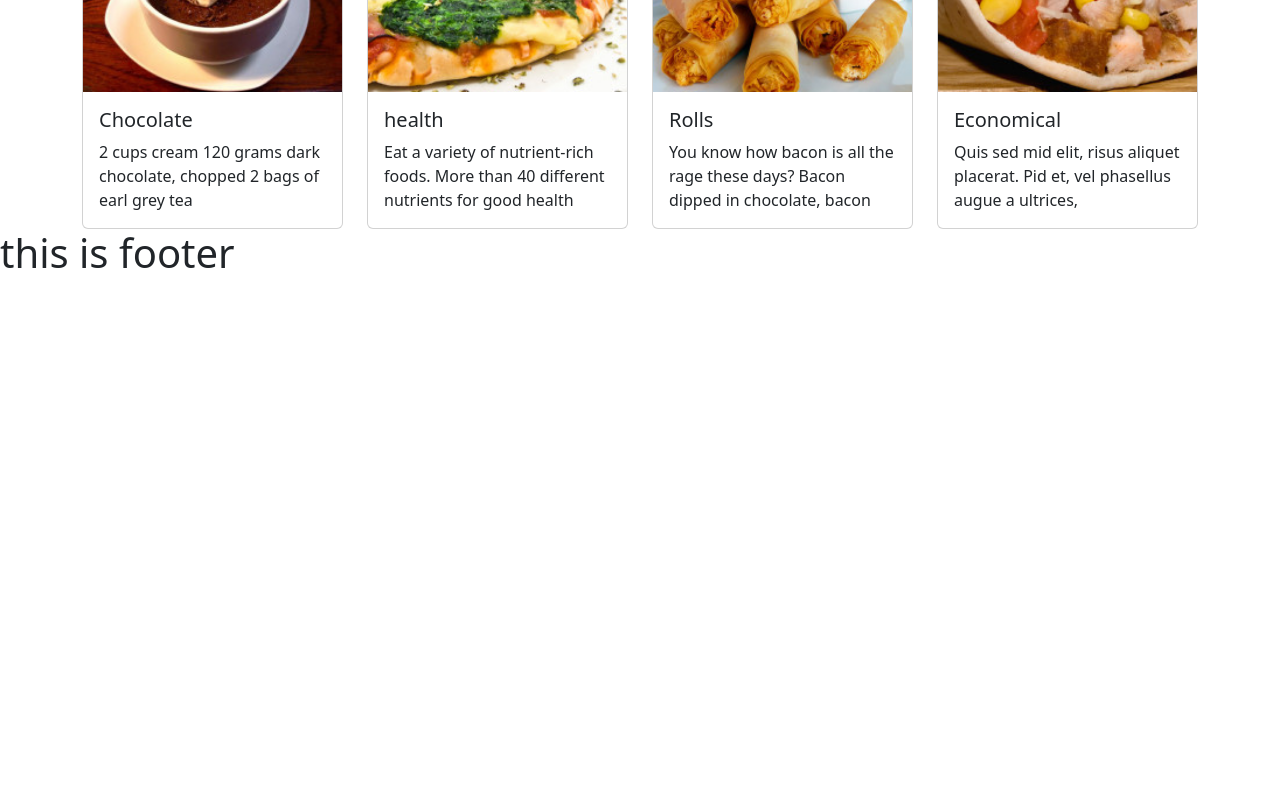
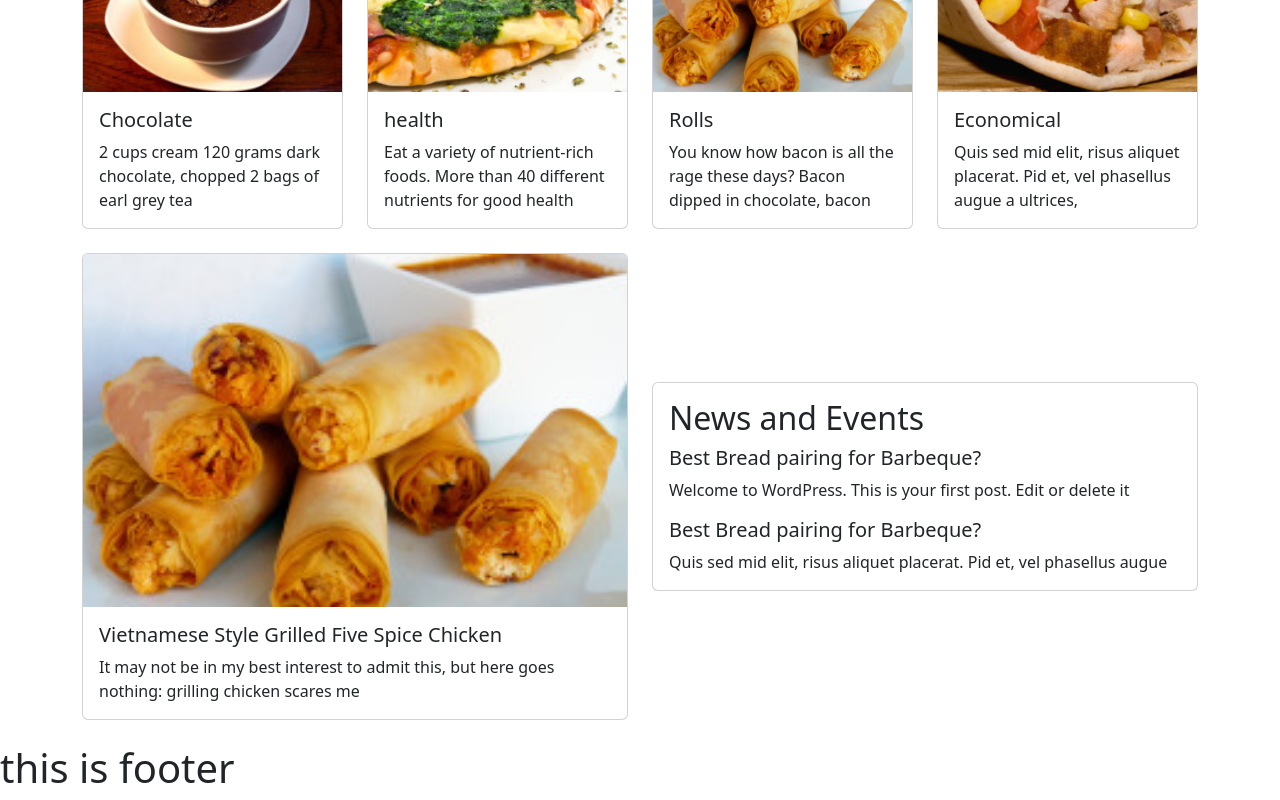
Before and after one commit to jakaria987/resume1, a React (Vite) app: page / in a window 1280 px wide. Shown: the part 2545-3345 px from the top of the page. Before the commit the page ends 2830 px from the top, so only its background shows below. Built offline with nearby package versions, Linux system fonts and the light colour scheme.

Commit message:
extra section 2

```diff
--- a/src/components/Home/Home/Home.jsx
+++ b/src/components/Home/Home/Home.jsx
@@ -202,7 +202,37 @@ const Home = () => {
           </div>
         </div>
 
-
+        {/* extra section 2*/}
+        <div className="my-4">
+          <div class="row row-cols-1 row-cols-md-2 g-4 d-flex align-items-center">
+            <div className="col">
+              <div className="card">
+                <img src={hot3} className="card-img-top" alt="..." />
+                <div className="card-body">
+                  <h5 className="card-title">Vietnamese Style Grilled Five Spice Chicken</h5>
+                  <p className="card-text">
+                  It may not be in my best interest to admit this, but here goes nothing: grilling chicken scares me
+                  </p>
+                </div>
+              </div>
+            </div>
+            <div className="col ">
+              <div className="card">
+                <div className="card-body">
+                  <h2 className="card-title">News and Events</h2>
+                  <h5>Best Bread pairing for Barbeque?</h5>
+                  <p className="card-text">
+                  Welcome to WordPress. This is your first post. Edit or delete it
+                  </p>
+                  <h5>Best Bread pairing for Barbeque?</h5>
+                  <p className="card-text">
+                  Quis sed mid elit, risus aliquet placerat. Pid et, vel phasellus augue
+                  </p>
+                </div>
+              </div>
+            </div>
+          </div>
+        </div>
       </Container>
     </div>
   );
```
